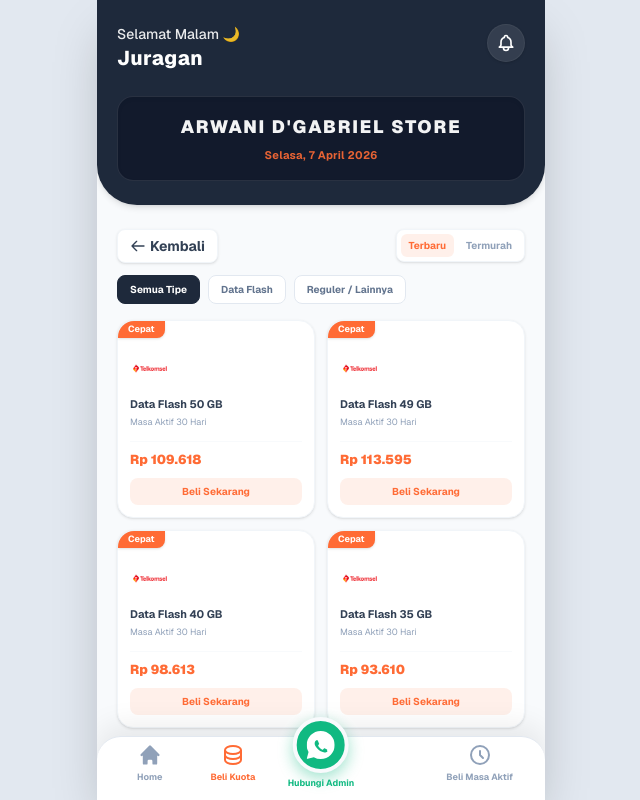
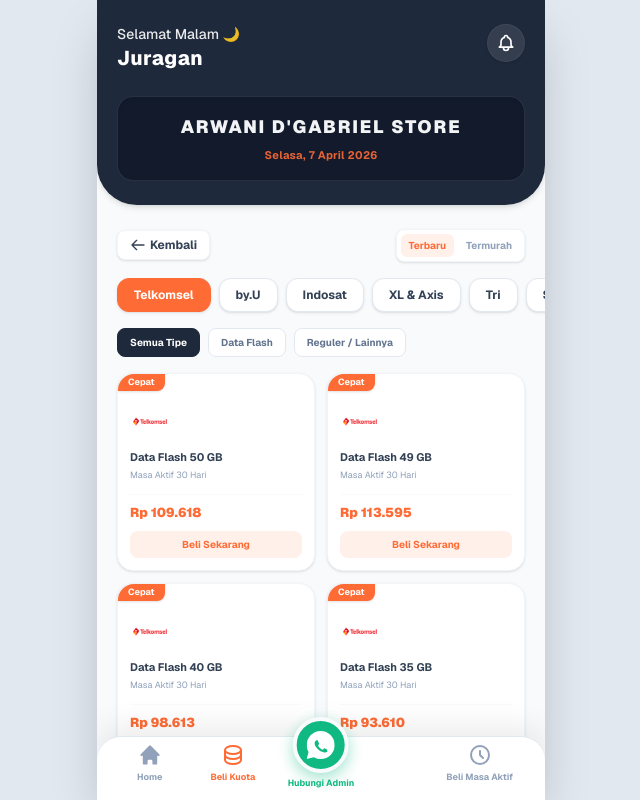
Before and after one commit to NovemStellaeL9/arwani-store, a Next.js app: page / in a window 1280 px wide. Both pictures are taken after a click on the element "Telkomsel". Shown: the whole page, without its empty margins (319-959 px from the left). Built offline with nearby package versions, Linux system fonts and the light colour scheme.

Commit message:
Update fix ui app ppob arwani

```diff
--- a/app/page.tsx
+++ b/app/page.tsx
@@ -4,7 +4,7 @@
 
 const categories = ["Telkomsel", "by.U", "Indosat", "XL & Axis", "Tri", "Smartfren"];
 
-// DATABASE PRODUK LENGKAP (Aman 100%, Akrab disederhanakan)
+// DATABASE PRODUK LENGKAP (Aman 100%, Akrab Sederhana)
 const products = [
   // --- TELKOMSEL ---
   { id: 1, category: "Telkomsel", name: "Data Flash 50 GB", desc: "Masa Aktif 30 Hari", price: "Rp 109.618" },
@@ -228,7 +228,7 @@
 
   // --- XL & AXIS (AKRAB SEDERHANA) ---
   { id: 215, category: "XL & Axis", name: "AKRAB Super Mini", desc: "13 - 32 GB", price: "Rp 51.000" },
-  { id: 216, category: "XL & Axis", name: "AKRAB Mini Area 1", desc: "32 - 51 GB", price: "Rp 65.000" },
+  { id: 216, category: "XL & Axis", name: "AKRAB Mini", desc: "32 - 51 GB", price: "Rp 65.000" },
   { id: 217, category: "XL & Axis", name: "AKRAB Big", desc: "38 - 57 GB", price: "Rp 70.000" },
   { id: 218, category: "XL & Axis", name: "AKRAB Jumbo V2", desc: "50 - 69 GB", price: "Rp 79.000" },
   { id: 219, category: "XL & Axis", name: "AKRAB Jumbo New", desc: "63 - 82 GB", price: "Rp 88.000" },
@@ -285,7 +285,7 @@
 export default function LandingPage() {
   const whatsappNumber = "6285967096912";
 
-  // DEFAULT SEKARANG ADALAH "Home"
+  // DEFAULT ADALAH "Home"
   const [activeCategory, setActiveCategory] = useState("Home");
   const [activeType, setActiveType] = useState("Semua Tipe");
   const [selectedVariants, setSelectedVariants] = useState<Record<string, string>>({});
@@ -338,7 +338,7 @@
     return `https://wa.me/${whatsappNumber}?text=${encodeURIComponent(message)}`;
   };
 
-  // LOGIKA PENCARIAN PRODUK
+  // LOGIKA FILTER PRODUK
   let displayProducts: any[] = [];
 
   if (activeCategory === "MasaAktif") {
@@ -398,7 +398,7 @@
 
         <div className="flex-1 overflow-y-auto pb-24 scrollbar-hide">
 
-          {/* HEADER */}
+          {/* HEADER: Warna Secondary Gelap (#1E293B) */}
           <div className="bg-[#1E293B] text-white px-5 py-6 rounded-b-[2.5rem] shadow-md relative z-10">
             <div className="flex justify-between items-start mb-6">
               <div>
@@ -418,7 +418,7 @@
             </div>
           </div>
 
-          {/* TAMPILAN JIKA HALAMAN UTAMA (HOME) */}
+          {/* JIKA DI HALAMAN HOME */}
           {activeCategory === "Home" ? (
             <div className="px-5 mt-6 pb-6">
               <h2 className="font-bold text-lg text-[#334155] mb-4">Pilih Operator</h2>
@@ -436,11 +436,11 @@
               </div>
             </div>
           ) : (
-            /* TAMPILAN JIKA SUDAH MEMILIH PROVIDER / MASA AKTIF */
+            /* JIKA MASUK KE DALAM PROVIDER ATAU MASA AKTIF */
             <>
               <div className="px-5 mt-6">
                 <div className="flex items-center justify-between mb-3">
-                  <button onClick={() => setActiveCategory("Home")} className="flex items-center gap-1 text-[#334155] font-bold text-sm bg-white px-3 py-1.5 rounded-lg shadow-sm border border-slate-100 hover:bg-slate-50">
+                  <button onClick={() => setActiveCategory("Home")} className="flex items-center gap-1 text-[#334155] font-bold text-xs bg-white px-3 py-1.5 rounded-lg shadow-sm border border-slate-100 hover:bg-slate-50 transition">
                     <svg className="w-4 h-4" fill="none" stroke="currentColor" viewBox="0 0 24 24"><path strokeLinecap="round" strokeLinejoin="round" strokeWidth="2" d="M10 19l-7-7m0 0l7-7m-7 7h18"></path></svg>
                     Kembali
                   </button>
@@ -453,8 +453,24 @@
                   )}
                 </div>
 
+                {/* SCROLLBAR PROVIDER LANGSUNG DI DALAM (Mencegah harus bolak-balik ke Home) */}
+                {activeCategory !== "MasaAktif" && (
+                  <div className="flex overflow-x-auto pb-3 gap-2 scrollbar-hide -mx-5 px-5 mt-4">
+                    {categories.map(cat => (
+                      <button
+                        key={cat}
+                        onClick={() => handleCategoryClick(cat)}
+                        className={`flex-shrink-0 px-4 py-2 rounded-xl text-xs font-bold transition shadow-sm border ${activeCategory === cat ? "bg-[#FF6B35] text-white border-[#FF6B35]" : "bg-white text-[#334155] border-slate-200 hover:border-[#FF6B35]/50"}`}
+                      >
+                        {cat}
+                      </button>
+                    ))}
+                  </div>
+                )}
+
+                {/* SCROLLBAR TIPE PAKET */}
                 {activeCategory !== "MasaAktif" && availableTypes.length > 2 && (
-                  <div className="flex overflow-x-auto pb-2 gap-2 scrollbar-hide -mx-5 px-5 mt-3">
+                  <div className="flex overflow-x-auto pb-2 gap-2 scrollbar-hide -mx-5 px-5 mt-1">
                     {availableTypes.map(type => (
                       <button
                         key={type}
@@ -468,7 +484,7 @@
                 )}
 
                 {activeCategory === "MasaAktif" && (
-                  <h2 className="font-bold text-lg text-[#334155] mb-2 mt-4">Katalog Masa Aktif</h2>
+                   <h2 className="font-bold text-lg text-[#334155] mb-2 mt-4">Katalog Masa Aktif</h2>
                 )}
               </div>
 
@@ -476,7 +492,7 @@
                 <div className="grid grid-cols-2 gap-3">
                   {finalProducts.map((item) => {
 
-                    // --- KARTU AKRAB ---
+                    // --- KARTU AKRAB (SEDERHANA) ---
                     if (item.isGroup) {
                       const selectedVarName = selectedVariants[item.id] || item.variants[0].name;
                       const selectedVar = item.variants.find((v: any) => v.name === selectedVarName);
@@ -556,22 +572,28 @@
           )}
         </div>
 
-        {/* BOTTOM NAVIGATION BAR BARU (Home, Kuota, Admin WA, Masa Aktif) */}
+        {/* BOTTOM NAV BAR (HOME, BELI KUOTA, WA, MASA AKTIF) - BEBAS BUG */}
         <div className="absolute bottom-0 w-full bg-white border-t border-slate-200 rounded-t-[1.5rem] shadow-[0_-10px_30px_rgba(0,0,0,0.08)] px-4 py-2 flex justify-between items-end z-50 h-16">
 
           <div className="flex justify-around w-[40%] pb-2">
-            <div onClick={() => setActiveCategory("Home")} className={`flex flex-col items-center cursor-pointer transition ${activeCategory === "Home" ? "text-[#FF6B35]" : "text-slate-400 hover:text-[#FF6B35]"}`}>
+            <div onClick={() => { setActiveCategory("Home"); setActiveType("Semua Tipe"); }} className={`flex flex-col items-center cursor-pointer transition ${activeCategory === "Home" ? "text-[#FF6B35]" : "text-slate-400 hover:text-[#FF6B35]"}`}>
               <svg className="w-6 h-6" fill="currentColor" viewBox="0 0 20 20"><path d="M10.707 2.293a1 1 0 00-1.414 0l-7 7a1 1 0 001.414 1.414L4 10.414V17a1 1 0 001 1h2a1 1 0 001-1v-2a1 1 0 011-1h2a1 1 0 011 1v2a1 1 0 001 1h2a1 1 0 001-1v-6.586l.293.293a1 1 0 001.414-1.414l-7-7z"></path></svg>
               <span className="text-[9px] font-bold mt-1">Home</span>
             </div>
 
-            <div onClick={() => setActiveCategory("Home")} className={`flex flex-col items-center cursor-pointer transition ${activeCategory !== "Home" && activeCategory !== "MasaAktif" ? "text-[#FF6B35]" : "text-slate-400 hover:text-[#FF6B35]"}`}>
+            {/* Tombol Beli Kuota ini HANYA navigasi ke Telkomsel JIKA posisi user sedang di Home/MasaAktif */}
+            <div onClick={() => {
+                if (activeCategory === "Home" || activeCategory === "MasaAktif") {
+                  handleCategoryClick("Telkomsel");
+                }
+              }}
+              className={`flex flex-col items-center cursor-pointer transition ${activeCategory !== "Home" && activeCategory !== "MasaAktif" ? "text-[#FF6B35]" : "text-slate-400 hover:text-[#FF6B35]"}`}>
               <svg className="w-6 h-6" fill="none" stroke="currentColor" viewBox="0 0 24 24"><path strokeLinecap="round" strokeLinejoin="round" strokeWidth="2" d="M4 7v10c0 2.21 3.582 4 8 4s8-1.79 8-4V7M4 7c0 2.21 3.582 4 8 4s8-1.79 8-4M4 7c0-2.21 3.582-4 8-4s8 1.79 8 4m0 5c0 2.21-3.582 4-8 4s-8-1.79-8-4"></path></svg>
               <span className="text-[9px] font-bold mt-1">Beli Kuota</span>
             </div>
           </div>
 
-          <a href={getWaLink("Bantuan Admin")} target="_blank" className="absolute left-1/2 transform -translate-x-1/2 -top-5 flex flex-col items-center">
+          <a href={getWaLink("Bantuan Admin")} target="_blank" className="absolute left-1/2 transform -translate-x-1/2 -top-5 flex flex-col items-center z-50">
             <div className="bg-[#10B981] w-14 h-14 rounded-full flex items-center justify-center shadow-[0_5px_15px_rgba(16,185,129,0.4)] border-4 border-[#F8FAFC] cursor-pointer hover:scale-105 transition transform">
               <svg className="w-7 h-7 text-white" fill="currentColor" viewBox="0 0 24 24"><path d="M12.031 0C5.385 0 0 5.385 0 12.031c0 2.115.548 4.184 1.59 6.002L.004 24l6.104-1.601A11.96 11.96 0 0012.031 24c6.646 0 12.031-5.385 12.031-12.031C24.062 5.385 18.677 0 12.031 0zM18.16 16.924c-.26.735-1.503 1.4-2.074 1.458-.528.054-1.203.11-3.486-.838-2.738-1.134-4.516-3.923-4.654-4.108-.138-.184-1.11-1.478-1.11-2.822s.7-1.996.953-2.285c.253-.29.548-.363.733-.363.184 0 .368.006.533.013.178.008.416-.073.654.492.247.585.83 2.03.904 2.179.073.15.123.324.03.508-.091.184-.138.301-.276.467-.138.167-.291.353-.414.491-.133.15-.276.315-.12.565.156.248.694 1.133 1.493 1.894 1.033.985 1.9 1.288 2.146 1.402.247.114.39.096.536-.07.146-.167.632-.735.802-.988.17-.253.34-.212.565-.125.225.086 1.428.673 1.674.795.247.123.411.184.473.288.062.103.062.605-.198 1.34z"></path></svg>
             </div>
@@ -579,7 +601,7 @@
           </a>
 
           <div className="flex justify-end w-[40%] pr-4 pb-2">
-            <div onClick={() => setActiveCategory("MasaAktif")} className={`flex flex-col items-center cursor-pointer transition ${activeCategory === "MasaAktif" ? "text-[#FF6B35]" : "text-slate-400 hover:text-[#FF6B35]"}`}>
+            <div onClick={() => { setActiveCategory("MasaAktif"); setActiveType("Semua Tipe"); }} className={`flex flex-col items-center cursor-pointer transition ${activeCategory === "MasaAktif" ? "text-[#FF6B35]" : "text-slate-400 hover:text-[#FF6B35]"}`}>
               <svg className="w-6 h-6" fill="none" stroke="currentColor" viewBox="0 0 24 24"><path strokeLinecap="round" strokeLinejoin="round" strokeWidth="2" d="M12 8v4l3 3m6-3a9 9 0 11-18 0 9 9 0 0118 0z"></path></svg>
               <span className="text-[9px] font-bold mt-1">Beli Masa Aktif</span>
             </div>
```
